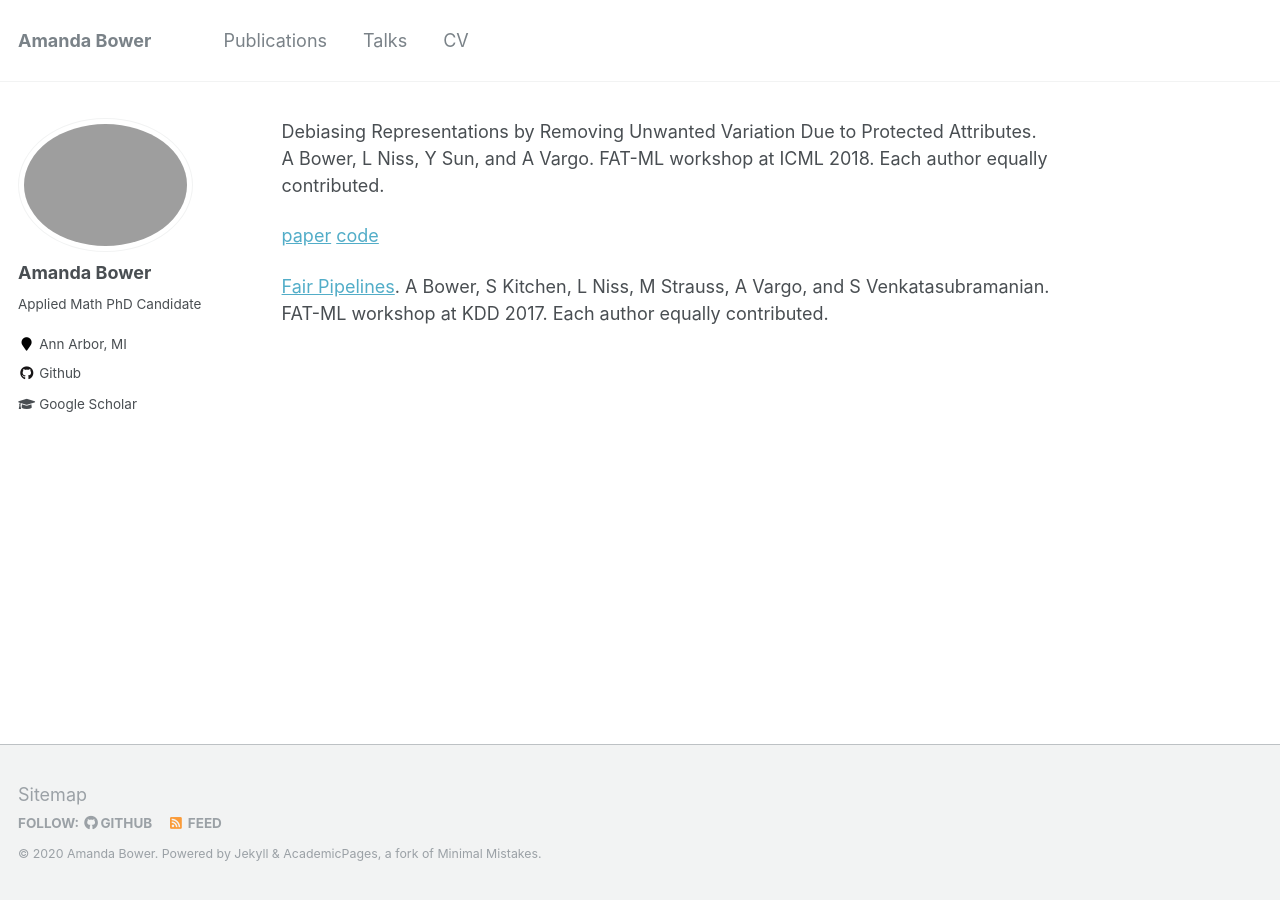
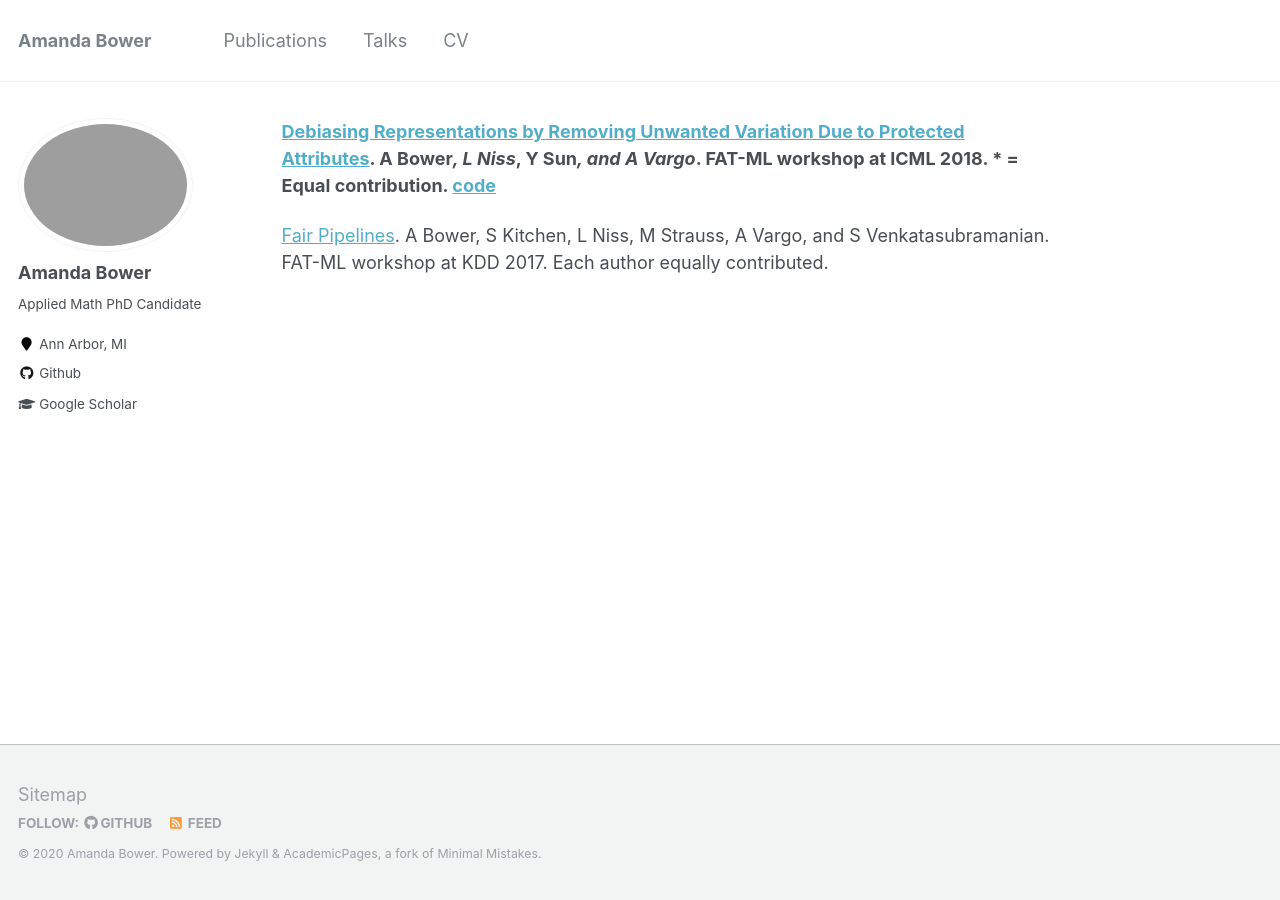
Before and after one commit to Amandarg/amandarg.github.io, a Jekyll site: the page built from _pages/publications.md, in a window 1280 px wide. Built offline with Jekyll 4.4.1, drawn with Linux system fonts in a browser that asks for light colours; our own code applies the rules of GitHub Pages for plain Markdown files.

Commit message:
Update publications.md

```diff
--- a/_pages/publications.md
+++ b/_pages/publications.md
@@ -1,5 +1,3 @@
-Debiasing Representations by Removing Unwanted Variation Due to Protected Attributes. A Bower, L Niss, Y Sun, and A Vargo.  FAT-ML workshop at ICML 2018. Each author equally contributed.
-
-[paper](https://arxiv.org/pdf/1807.00461.pdf) [code](https://github.com/Amandarg/debias)
+<b>[Debiasing Representations by Removing Unwanted Variation Due to Protected Attributes](https://arxiv.org/pdf/1807.00461.pdf)<b>. A Bower*, L Niss*, Y Sun*, and A Vargo*.  FAT-ML workshop at ICML 2018. * = Equal contribution. [code](https://github.com/Amandarg/debias)
 
 [Fair Pipelines](https://arxiv.org/pdf/1707.00391.pdf). A Bower, S Kitchen, L Niss, M Strauss, A Vargo, and S Venkatasubramanian. FAT-ML workshop at KDD 2017. Each author equally contributed.
```
